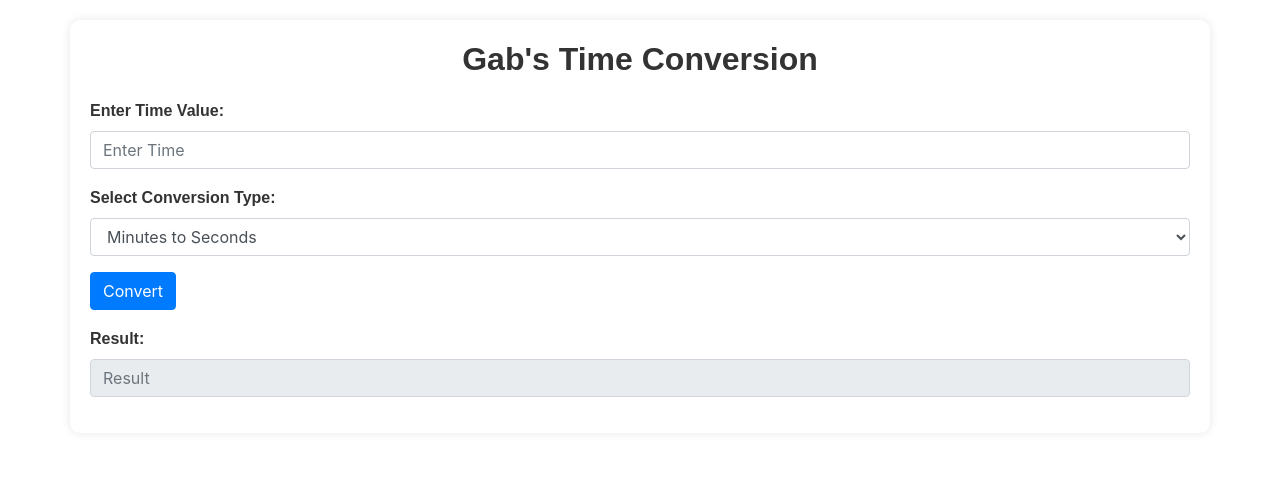
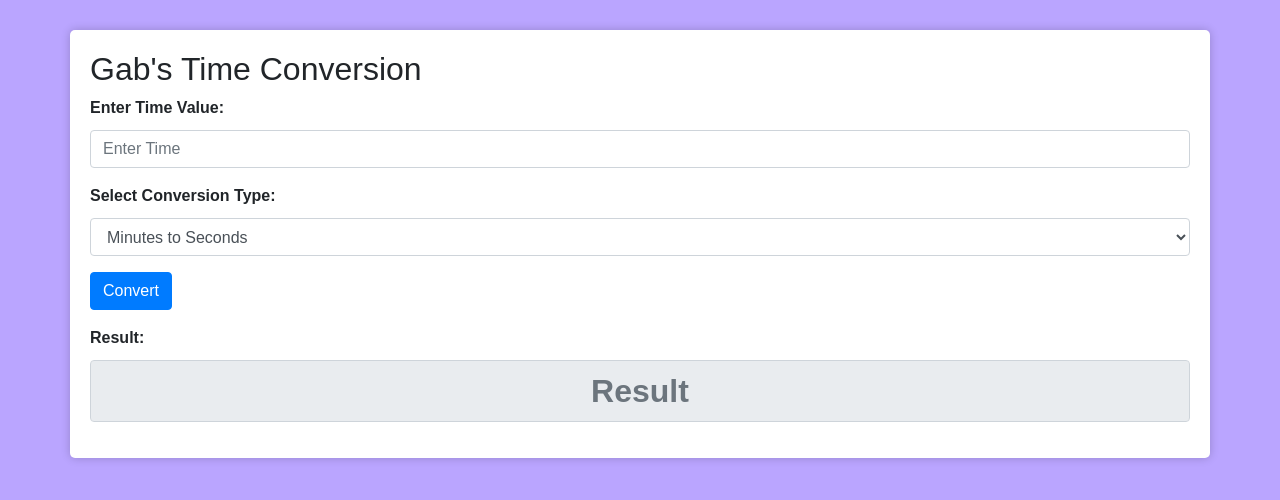
Before and after one commit to GabJurado/GH_ICT9Amethyst_Q4SW2_Jurado, a plain HTML site: page index.html in a window 1280 px wide. Drawn offline with nearby package versions, Linux system fonts and the light colour scheme.

Commit message:
Update index.html

```diff
--- a/index.html
+++ b/index.html
@@ -9,33 +9,40 @@
   <script src="https://cdnjs.cloudflare.com/ajax/libs/popper.js/1.16.0/umd/popper.min.js"></script>
   <script src="https://maxcdn.bootstrapcdn.com/bootstrap/4.5.2/js/bootstrap.min.js"></script>
   <style>
-    <style>
+   .container {
+      margin-top: 20px;
+    }
+
     body {
-      background-color: #f8f9fa;
+      background-color: #BAA5FF;
+      font-family: Arial, sans-serif;
+      font-size: 16px;
     }
+
     .container {
-      margin-top: 20px;
-      background-color: white;
-      border-radius: 10px;
+      margin-top: 30px;
+      border-radius: 5px;
+      background-color: #fff;
+      box-shadow: 0px 0px 10px rgba(0,0,0,0.2);
       padding: 20px;
-      box-shadow: 0 0 10px rgba(0, 0, 0, 0.1);
     }
-    h2 {
-      color: #333;
-      font-family: 'Arial', sans-serif;
+
+    .form-group label {
+      font-weight: bold;
+      margin-bottom: 10px;
+    }
+
+    #result {
       font-weight: bold;
       text-align: center;
-      margin-bottom: 20px;
+      font-size: 32px;
     }
-    label {
-      color: #333;
-      font-family: 'Arial', sans-serif;
-      font-weight: bold;
-    }
+
     .btn-primary {
       background-color: #007bff;
       border-color: #007bff;
     }
+
     .btn-primary:hover {
       background-color: #0069d9;
       border-color: #0062cc;
```
